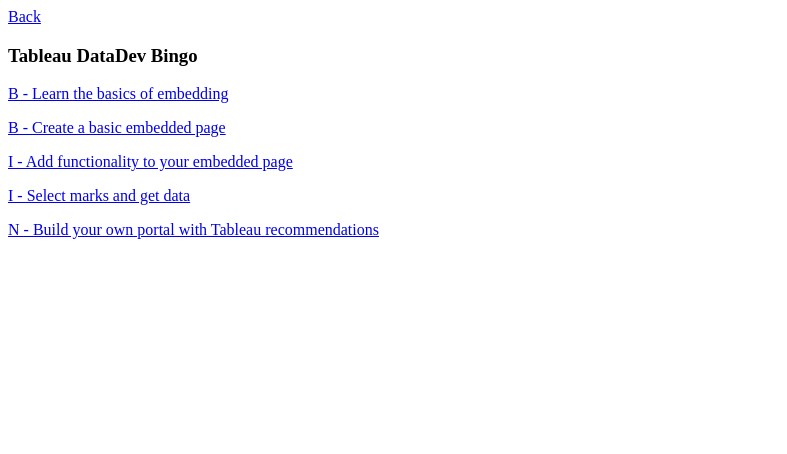
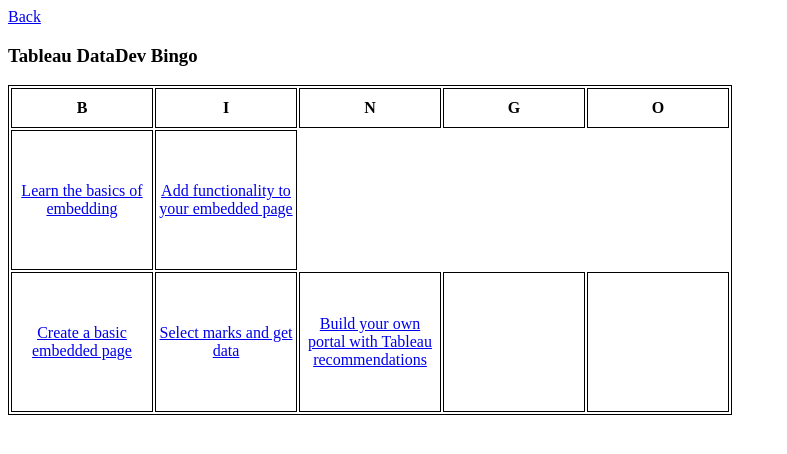
Before and after one commit to ChrisHastieIW/tableau-datadev, a website: page public/bingo/index.html in a window 1280 px wide. Shown: the whole page, without its empty margins (0-787 px from the left). Drawn offline with Linux system fonts and the light colour scheme.

Commit message:
Cleaning index

```diff
--- a/public/bingo/index.html
+++ b/public/bingo/index.html
@@ -1,6 +1,8 @@
 <html>
 
 <head>
+
+  <link rel="stylesheet" type="text/css" href="../css/index.css">
 
 </head>
 
@@ -9,23 +11,28 @@
 
   <h3>Tableau DataDev Bingo</h3>
 
-  <div class="navMenu">
-    <p>
-      <a href="./html/b-basics_of_embedding.html">B - Learn the basics of embedding</a>
-    </p>
-    <p>
-      <a href="./html/b-basic_embedded_page.html">B - Create a basic embedded page</a>
-    </p>
-    <p>
-      <a href="./html/i-add_functionality_to_embedded_page.html">I - Add functionality to your embedded page</a>
-    </p>
-    <p>
-      <a href="./html/i-select_marks.html">I - Select marks and get data</a>
-    </p>
-    <p>
-      <a href="./html/n-portal_with_recommendations.html">N - Build your own portal with Tableau recommendations</a>
-    </p>
-  </div>
+  <table id="bingoTable" class="bingoTable">
+    <tr>
+      <th> B </th>
+      <th> I </th>
+      <th> N </th>
+      <th> G </th>
+      <th> O </th>
+    </tr>
+    <tbody>
+      <tr>
+        <td> <a href="./html/b-basics_of_embedding.html">Learn the basics of embedding</a> </td>
+        <td> <a href="./html/i-add_functionality_to_embedded_page.html">Add functionality to your embedded page</a> </td>
+      </tr>
+      <tr>
+        <td> <a href="./html/b-basic_embedded_page.html">Create a basic embedded page</a> </td>
+        <td> <a href="./html/i-select_marks.html">Select marks and get data</a> </td>
+        <td> <a href="./html/n-portal_with_recommendations.html">Build your own portal with Tableau recommendations</a> </td>
+        <td> </td>
+        <td> </td>
+      </tr>
+    </tbody>
+  </table>
 
 </body>
 
--- a/public/css/index.css
+++ b/public/css/index.css
@@ -24,3 +24,26 @@
 label {
   position: relative;
 }
+
+.bingoTable {
+  table-layout: fixed;
+  border: 1px solid black;
+  padding: 0px;
+}
+
+.bingoTable td {
+  word-wrap:break-word;
+  height: 140px;
+  width: 140px;
+  border: 1px solid black;
+  text-align: center;
+  padding: 0px;
+}
+
+.bingoTable th {
+  word-wrap:break-word;
+  height: 40px;
+  border: 1px solid black;
+  text-align: center;
+  padding: 0px;
+}
```
